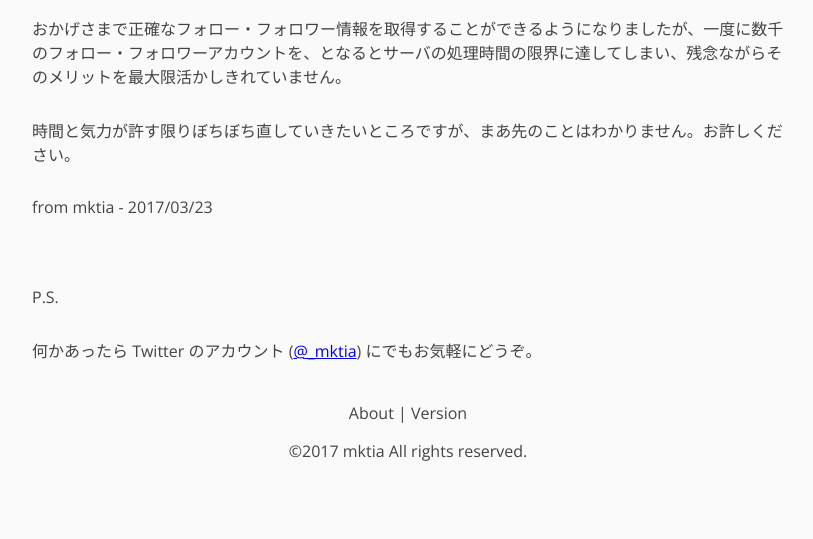
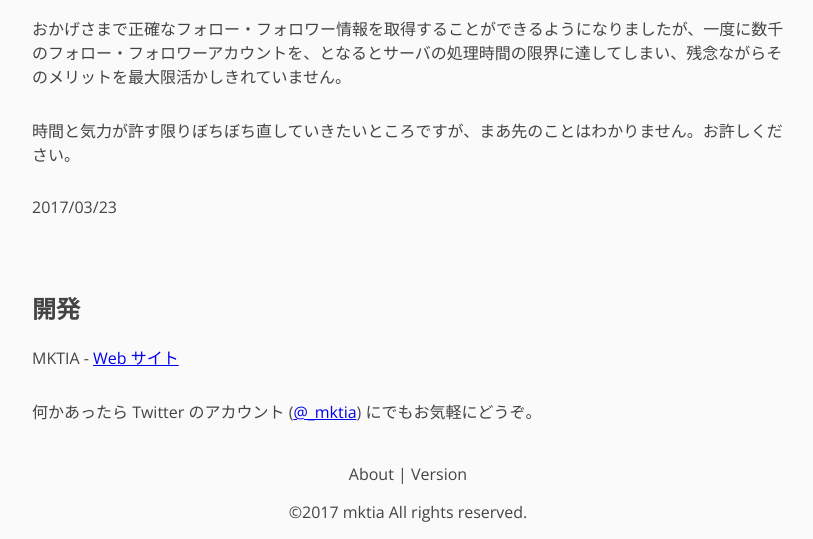
Before and after one commit to mktia/twilists, a Flask app: page /about in a window 1280 px wide; the page is wider, and only the part inside the window is pictured. Shown: the part 307-846 px from the top of that part, without its empty margins (232-1045 px from the left). Before the commit the page ends 768 px from the top of that part, so only its background shows below. Run offline with Flask 2, Linux system fonts and the light colour scheme.

Commit message:
change the location of js

```diff
--- a/templates/about.html
+++ b/templates/about.html
@@ -26,6 +26,8 @@
 	<link href="https://fonts.googleapis.com/css?family=Open+Sans|Raleway" rel="stylesheet">
 	<link rel="stylesheet" href="../static/style.css" type="text/css">
 	<link rel="shortcut icon" href="{{ url_for('static', filename='favicon.ico') }}">
+</head>
+<body class="main">
 	<script>
 	  (function(i,s,o,g,r,a,m){i['GoogleAnalyticsObject']=r;i[r]=i[r]||function(){
 	  (i[r].q=i[r].q||[]).push(arguments)},i[r].l=1*new Date();a=s.createElement(o),
@@ -36,8 +38,6 @@
 	  ga('send', 'pageview');
 
 	</script>
-</head>
-<body class="main">
 	<div class="contents">
 		<header>
 			<div class="header-bar">
@@ -50,9 +50,10 @@
 			<p>現在よく使われているアプリケーションでは、片思いアカウントとしてフォロバされているアカウントが表示されるなどの不具合が見られることがきっかけとなりました。</p>
 			<p>おかげさまで正確なフォロー・フォロワー情報を取得することができるようになりましたが、一度に数千のフォロー・フォロワーアカウントを、となるとサーバの処理時間の限界に達してしまい、残念ながらそのメリットを最大限活かしきれていません。</p>
 			<p>時間と気力が許す限りぼちぼち直していきたいところですが、まあ先のことはわかりません。お許しください。</p>
-			<p>from mktia - 2017/03/23</p>
+			<p>2017/03/23</p>
 			<br>
-			<p>P.S.</p>
+			<h2>開発</h2>
+			<p>MKTIA - <a href="https://www.mktia.com">Web サイト</a></p>
 			<p>何かあったら Twitter のアカウント (<a href="http://twitter.com/_mktia">@_mktia</a>) にでもお気軽にどうぞ。</p>
 		</section>
 		<footer>
--- a/templates/index.html
+++ b/templates/index.html
@@ -26,6 +26,8 @@
 	<link href="https://fonts.googleapis.com/css?family=Open+Sans|Raleway" rel="stylesheet">
 	<link rel="stylesheet" href="../static/style.css" type="text/css">
 	<link rel="shortcut icon" href="{{ url_for('static', filename='favicon.ico') }}">
+</head>
+<body class="index">
 	<script>
 	  (function(i,s,o,g,r,a,m){i['GoogleAnalyticsObject']=r;i[r]=i[r]||function(){
 	  (i[r].q=i[r].q||[]).push(arguments)},i[r].l=1*new Date();a=s.createElement(o),
@@ -36,8 +38,6 @@
 	  ga('send', 'pageview');
 
 	</script>
-</head>
-<body class="index">
 	<div class="contents">
 		<header>
 			<h1>{{info['app_name']}}</h1>
--- a/templates/main.html
+++ b/templates/main.html
@@ -26,6 +26,8 @@
 	<link href="https://fonts.googleapis.com/css?family=Open+Sans|Raleway" rel="stylesheet">
 	<link rel="stylesheet" href="../static/style.css" type="text/css">
 	<link rel="shortcut icon" href="{{ url_for('static', filename='favicon.ico') }}">
+</head>
+<body class="main">
 	<script>
 	  (function(i,s,o,g,r,a,m){i['GoogleAnalyticsObject']=r;i[r]=i[r]||function(){
 	  (i[r].q=i[r].q||[]).push(arguments)},i[r].l=1*new Date();a=s.createElement(o),
@@ -36,8 +38,6 @@
 	  ga('send', 'pageview');
 
 	</script>
-</head>
-<body class="main">
 	<div class="contents">
 		<header>
 			<div class="header-bar">
--- a/templates/result.html
+++ b/templates/result.html
@@ -26,6 +26,8 @@
 	<link href="https://fonts.googleapis.com/css?family=Open+Sans|Raleway" rel="stylesheet">
 	<link rel="stylesheet" href="../static/style.css" type="text/css">
 	<link rel="shortcut icon" href="{{ url_for('static', filename='favicon.ico') }}">
+</head>
+<body class="main">
 	<script>
 	  (function(i,s,o,g,r,a,m){i['GoogleAnalyticsObject']=r;i[r]=i[r]||function(){
 	  (i[r].q=i[r].q||[]).push(arguments)},i[r].l=1*new Date();a=s.createElement(o),
@@ -36,8 +38,6 @@
 	  ga('send', 'pageview');
 
 	</script>
-</head>
-<body class="main">
 	<div class="contents">
 		<header>
 			<div class="header-bar">
--- a/templates/version.html
+++ b/templates/version.html
@@ -26,6 +26,8 @@
 	<link href="https://fonts.googleapis.com/css?family=Open+Sans|Raleway" rel="stylesheet">
 	<link rel="stylesheet" href="../static/style.css" type="text/css">
 	<link rel="shortcut icon" href="{{ url_for('static', filename='favicon.ico') }}">
+</head>
+<body class="main">
 	<script>
 	  (function(i,s,o,g,r,a,m){i['GoogleAnalyticsObject']=r;i[r]=i[r]||function(){
 	  (i[r].q=i[r].q||[]).push(arguments)},i[r].l=1*new Date();a=s.createElement(o),
@@ -36,8 +38,6 @@
 	  ga('send', 'pageview');
 
 	</script>
-</head>
-<body class="main">
 	<div class="contents">
 		<header>
 			<div class="header-bar">
```
